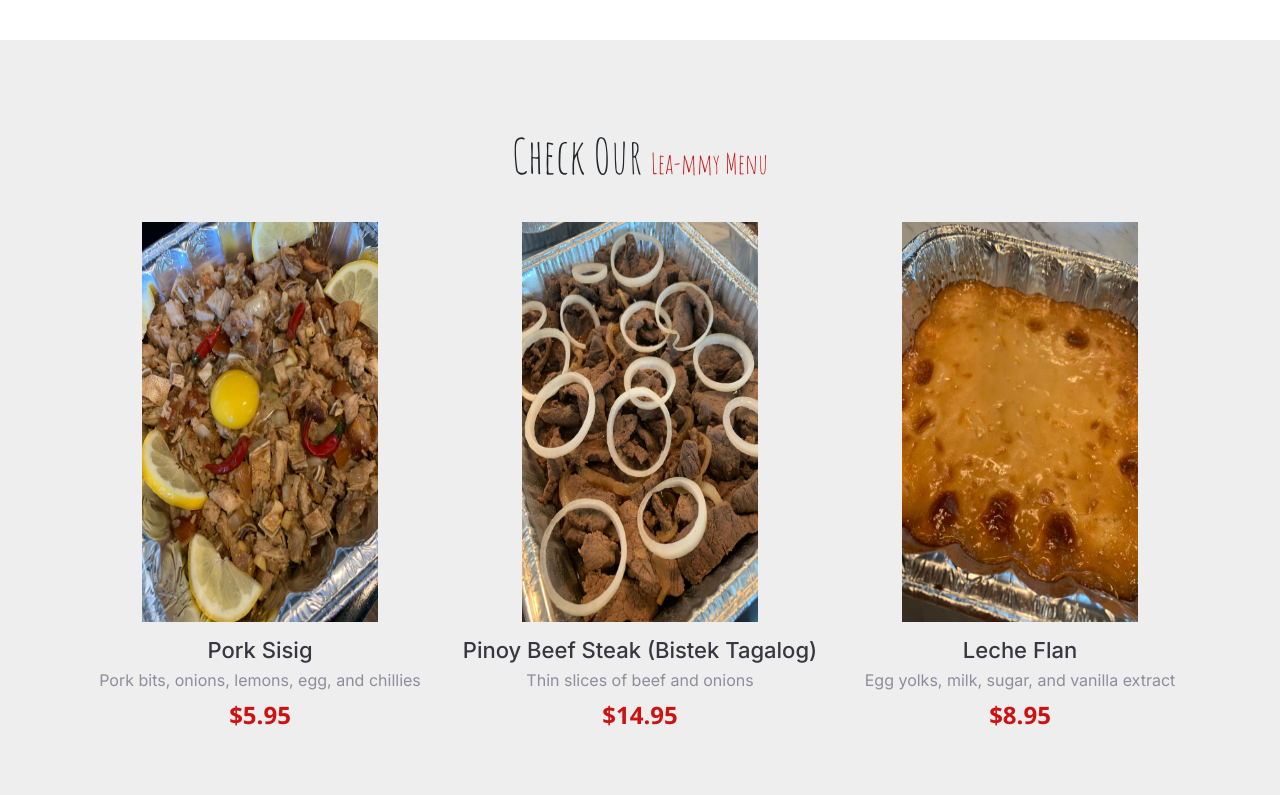
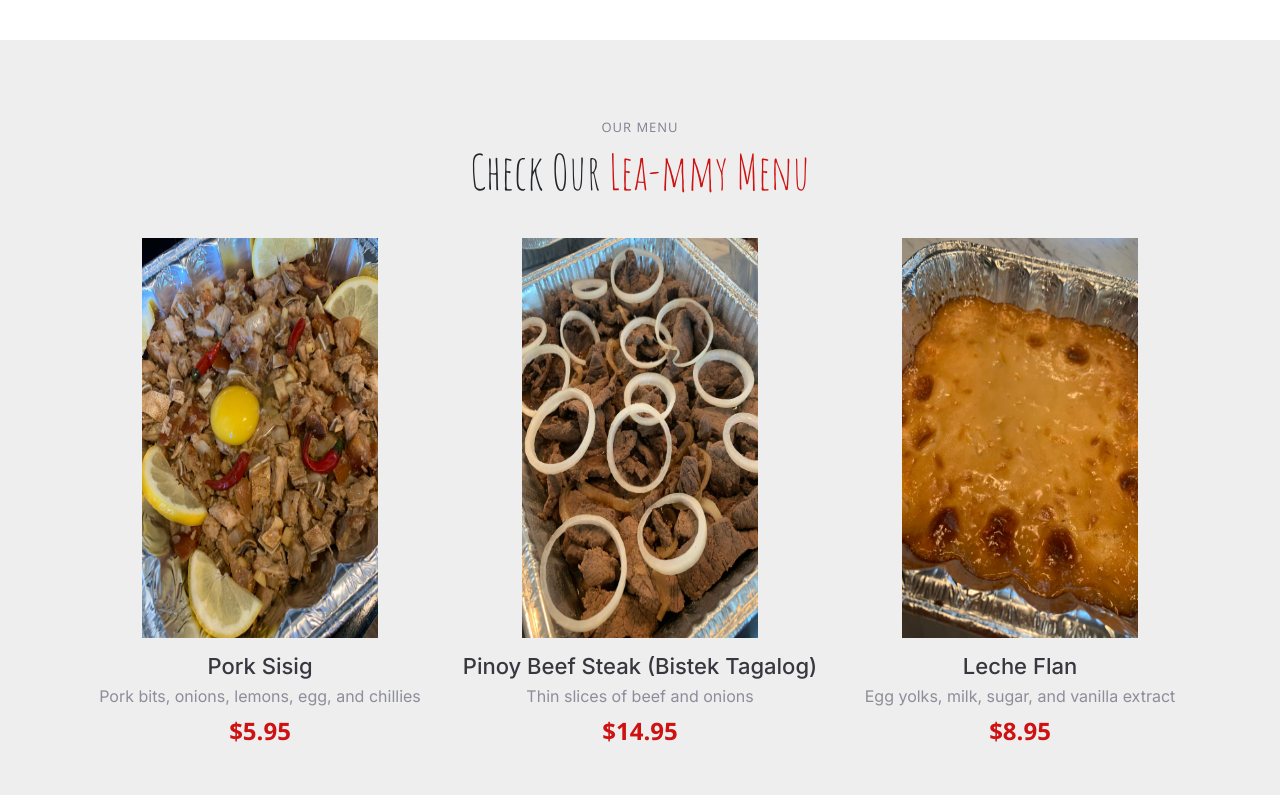
Before and after one commit to theone056/Lea-Foodies, a React (Create React App) app in the folder lea-foodie-app/: page / in a window 1280 px wide. Shown: the part 1320-2115 px from the top of the page. Built offline with nearby package versions, Linux system fonts and the light colour scheme.

Commit message:
Added menu title, remove added font size in span

```diff
--- a/lea-foodie-app/src/Components/Menu/Menu.js
+++ b/lea-foodie-app/src/Components/Menu/Menu.js
@@ -14,6 +14,7 @@ const Menu = () => {
             <section id="menu" className="menu section-bg">
                 <div className="container" data-aos="fade-up">
                     <div className="section-header">
+                        <h2>Our Menu</h2>
                         <p>Check Our <span>Lea-mmy Menu</span></p>
                     </div>
                     <div className="tab-content" data-aos="fade-up" data-aos-delay="300">
--- a/lea-foodie-app/src/assets/css/main.css
+++ b/lea-foodie-app/src/assets/css/main.css
@@ -93,7 +93,6 @@ section {
 
 .section-header p span {
   color: var(--color-primary);
-  font-size: 28px;
 }
 
 /*--------------------------------------------------------------
```
